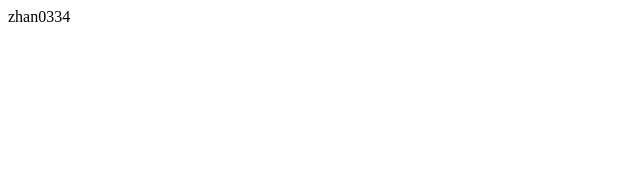
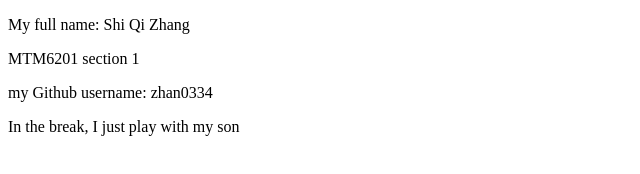
Before and after one commit to zhan0334/zhan0334.github.io, a plain HTML site: page index.html in a window 1280 px wide. Shown: the whole page, without its empty margins (0-640 px from the left). Drawn offline with Linux system fonts and the light colour scheme.

Commit message:
Update index.html

```diff
--- a/index.html
+++ b/index.html
@@ -1 +1,14 @@
-zhan0334
+<!doctype html>
+<html>
+    <head>
+        <title>Github page</title>
+        <link href="css/styles.css" rel="stylesheet">
+        <meta name="viewport" content="width=device-width, initial-scale=1.0">
+    </head>
+    <body>
+        <p> My full name: Shi Qi Zhang</p>
+        <p>MTM6201 section 1</p>
+        <p> my Github username: zhan0334</p>
+        <p> In the break, I just play with my son</p>
+    </body>
+</html>
```
